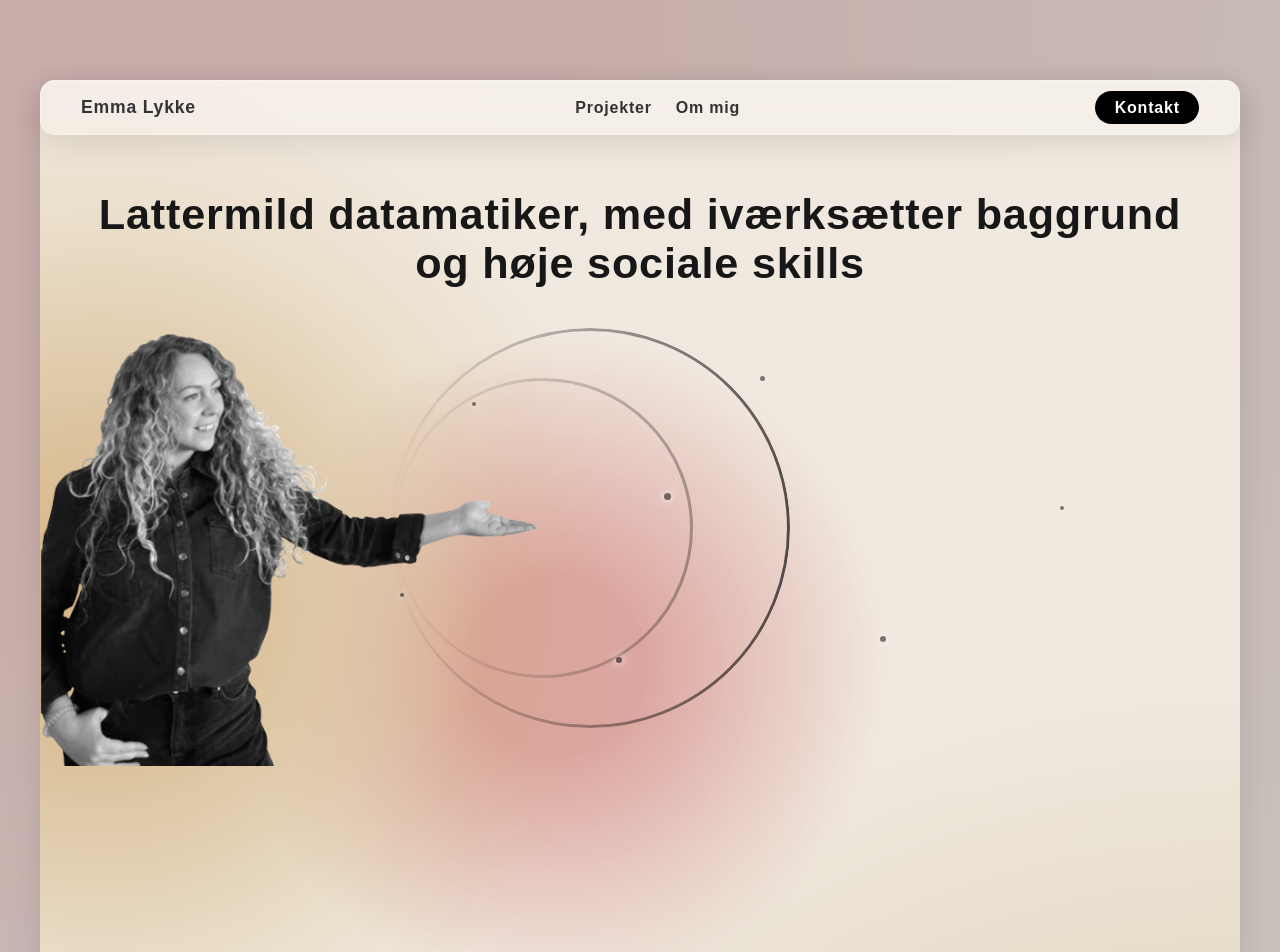
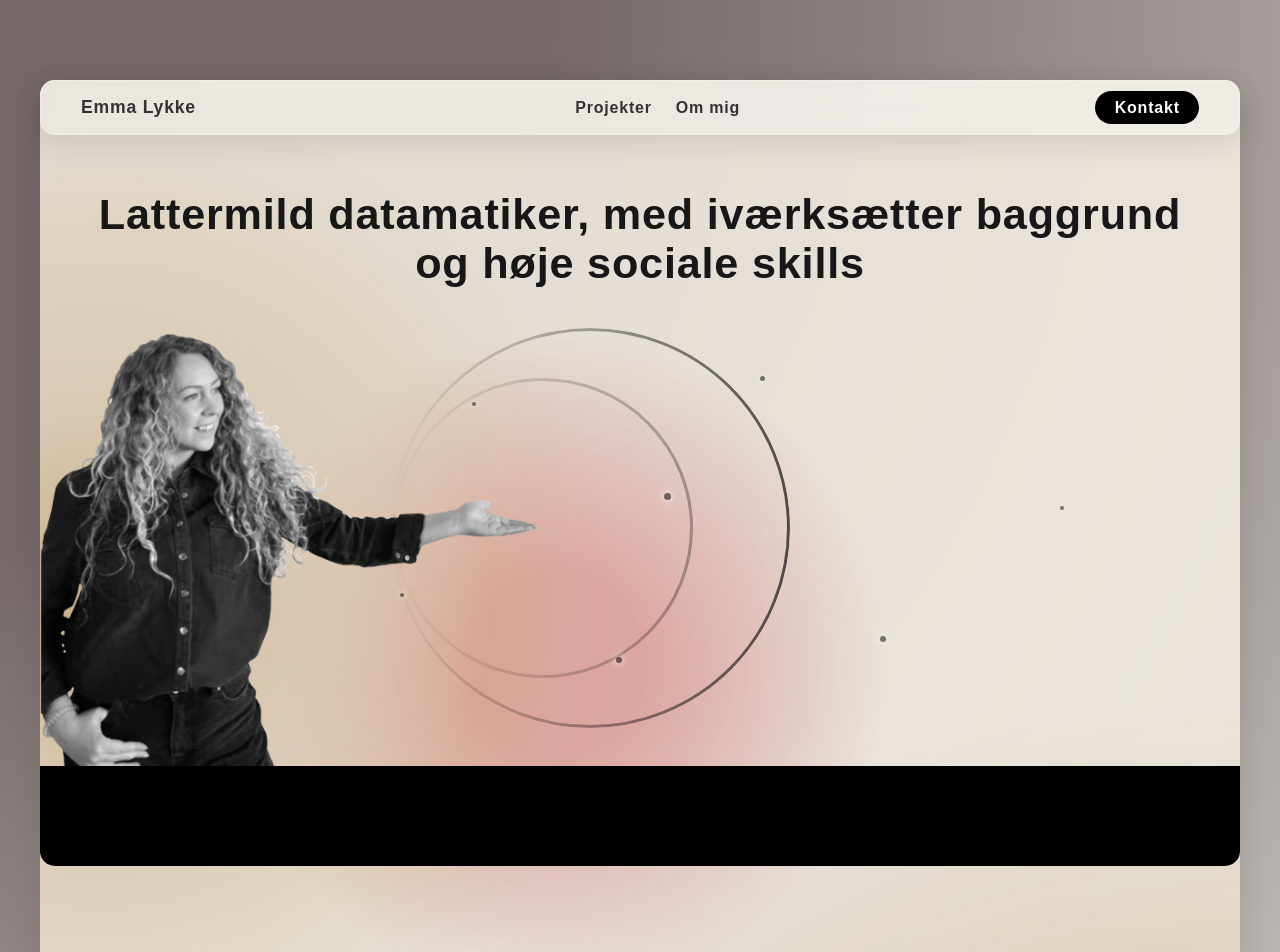
Before and after one commit to BlablaTara/DigiCV, a Next.js app: page / in a window 1280 px wide. Shown: the top 952 px of the page. Built offline with nearby package versions, Linux system fonts and the light colour scheme.

Commit message:
added project-dir + css

```diff
--- /dev/null
+++ b/src/components/projectComponent/ProjectCard.js
@@ -0,0 +1,2 @@
+import Image from "next/image";
+import "../css/project.css";
--- a/src/css/globals.css
+++ b/src/css/globals.css
@@ -1,7 +1,7 @@
 :root {
   --background:
-  radial-gradient(circle at top left, #c8adaa 15%, rgba(240, 240, 240, 0.702) 50%),
-  radial-gradient(circle at bottom left,#857560 10%, #645745);
+  radial-gradient(circle at top left, #736867 15%, rgba(240, 240, 240, 0.702) 50%),
+  radial-gradient(circle at bottom left,#71675a 10%, #645745);
   --foreground: #171717;
 }
 
@@ -131,12 +131,12 @@ nav .nav-links a:hover {
   background:
     radial-gradient(
       circle 1300px at 5% 16%,
-      rgb(215, 181, 130) 2%,
-      rgb(221, 198, 163) 15%,
+      rgba(197, 171, 132, 0.881) 2%,
+      rgba(216, 199, 173, 0.835) 15%,
       rgba(188, 160, 59, 0.11) 30%,
       transparent 40%
     ),
-    radial-gradient(circle 1100px at 43% 18%, #dca6a0 8%, rgba(245, 236, 223, 0.702) 30%),
+    radial-gradient(circle 1100px at 43% 18%, #dca6a0 8%, rgba(245, 236, 223, 0.594) 30%),
     radial-gradient(circle at right, #987d37 20%, rgba(240, 240, 240, 0.7) 50%);
 
 
--- a/src/css/hero.css
+++ b/src/css/hero.css
@@ -151,3 +151,12 @@
 .dot:hover .dot-tooltip {
   opacity: 1;
 }
+
+/* //// BLACK BAR //// */
+
+.black-bar {
+  width: 100%;
+  height: 100px;
+  background: black;
+  border-radius: 0 0 15px 15px;
+}
--- a/src/sections/Hero.js
+++ b/src/sections/Hero.js
@@ -1,7 +1,7 @@
 import "../css/hero.css";
 import Image from "next/image";
-import Circles from "@/components/Circles";
-import Dots from "@/components/Dots";
+import Circles from "@/components/heroComponents/Circles";
+import Dots from "@/components/heroComponents/Dots";
 
 export default function Hero() {
 
@@ -27,7 +27,9 @@ export default function Hero() {
                     <Dots />
                     <Circles />
                 </div>
+                <div className="black-bar"></div>
             </div>
+
 
 
     );
```
Also changed, not shown: src/components/heroComponents/Circles.js (renamed from src/components/Circles.js), src/components/heroComponents/Dots.js (renamed from src/components/Dots.js), src/css/project.css (added).
